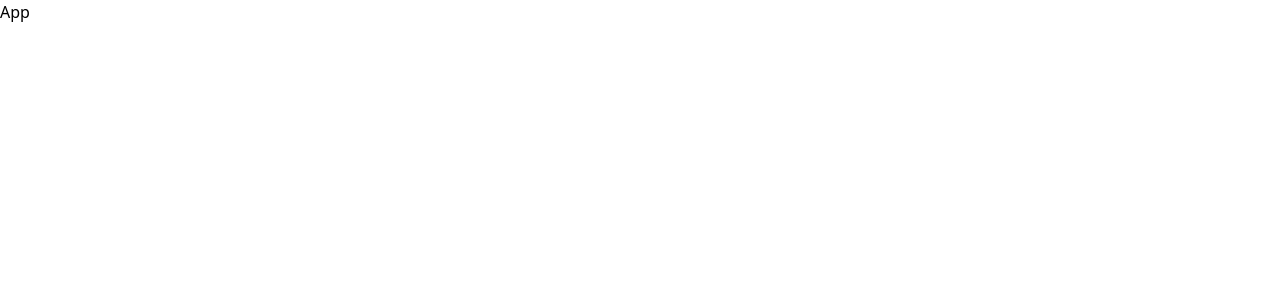
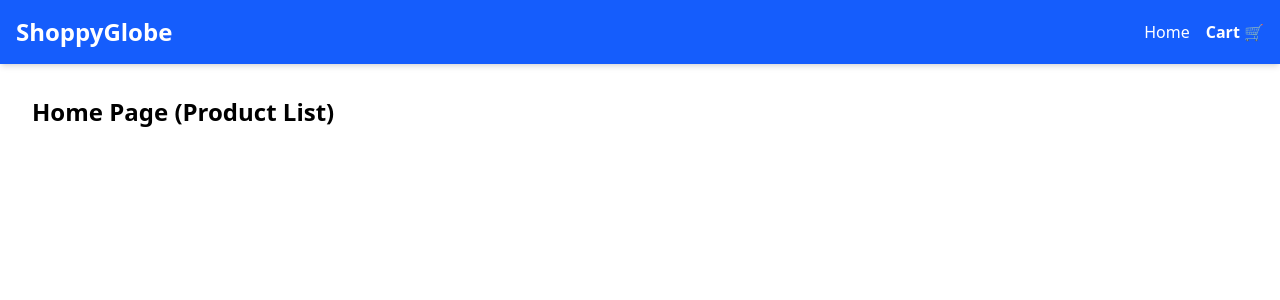
Before and after one commit to AtulMishra001/shoppy-globe, a React (Vite) app: page / in a window 1280 px wide. Shown: the top 300 px of the page. Built offline with nearby package versions, Linux system fonts and the light colour scheme.

Commit message:
Implemented Routing using create browser router and lazy and Suspense

```diff
--- a/src/App.jsx
+++ b/src/App.jsx
@@ -1,9 +1,64 @@
-import React from 'react'
+import React, { Suspense, lazy } from "react";
+import { createBrowserRouter, RouterProvider, Outlet } from "react-router-dom";
+import Header from "./components/Header";
 
-const App = () => {
+const Home = lazy(() => import("./pages/Home"));
+const ProductDetail = lazy(() => import("./pages/ProductDetail"));
+const Cart = lazy(() => import("./pages/Cart"));
+const Checkout = lazy(() => import("./pages/Checkout"));
+const NotFound = lazy(() => import("./pages/NotFound"));
+
+const Layout = () => {
   return (
-    <div>App</div>
-  )
+    <>
+      <Header />
+      <div className="container mx-auto px-4 py-4 min-h-screen">
+        <Suspense
+          fallback={
+            <div className="text-center mt-10 text-xl">
+              Loading ShoppyGlobe...
+            </div>
+          }
+        >
+          <Outlet />
+        </Suspense>
+      </div>
+    </>
+  );
+};
+
+const router = createBrowserRouter([
+  {
+    path: "/",
+    element: <Layout />,
+    errorElement: <NotFound />,
+    children: [
+      {
+        path: "/",
+        element: <Home />,
+      },
+      {
+        path: "/product/:id",
+        element: <ProductDetail />,
+      },
+      {
+        path: "/cart",
+        element: <Cart />,
+      },
+      {
+        path: "/checkout",
+        element: <Checkout />,
+      },
+      {
+        path: "*",
+        element: <NotFound />,
+      },
+    ],
+  },
+]);
+
+function App() {
+  return <RouterProvider router={router} />;
 }
 
-export default App
+export default App;
--- /dev/null
+++ b/src/components/Header.jsx
@@ -0,0 +1,24 @@
+import { Link } from "react-router-dom";
+
+const Header = () => {
+  return (
+    <nav className="bg-blue-600 text-white p-4 shadow-md">
+      <div className="container mx-auto flex justify-between items-center">
+        <Link to="/" className="text-2xl font-bold">
+          ShoppyGlobe
+        </Link>
+
+        <div className="flex gap-4">
+          <Link to="/" className="hover:text-blue-200">
+            Home
+          </Link>
+          <Link to="/cart" className="hover:text-blue-200 font-semibold">
+            Cart 🛒
+          </Link>
+        </div>
+      </div>
+    </nav>
+  );
+};
+
+export default Header;
--- /dev/null
+++ b/src/pages/Cart.jsx
@@ -0,0 +1,4 @@
+const Cart = () => {
+  return <div className="p-4 text-2xl font-bold">Cart Page</div>;
+};
+export default Cart;
--- /dev/null
+++ b/src/pages/Checkout.jsx
@@ -0,0 +1,4 @@
+const Checkout = () => {
+  return <div className="p-4 text-2xl font-bold">Checkout Page</div>;
+};
+export default Checkout;
--- /dev/null
+++ b/src/pages/Home.jsx
@@ -0,0 +1,4 @@
+const Home = () => {
+  return <div className="p-4 text-2xl font-bold">Home Page (Product List)</div>;
+};
+export default Home;
--- /dev/null
+++ b/src/pages/NotFound.jsx
@@ -0,0 +1,21 @@
+import { Link } from "react-router-dom";
+
+const NotFound = () => {
+  return (
+    <div className="flex flex-col items-center justify-center h-screen text-center">
+      <h1 className="text-4xl font-bold text-red-600 mb-4">
+        404 - Page Not Found
+      </h1>
+      <p className="text-gray-600 mb-6">
+        Oops! The page you are looking for does not exist.
+      </p>
+      <Link
+        to="/"
+        className="bg-blue-600 text-white px-4 py-2 rounded hover:bg-blue-700"
+      >
+        Go Back Home
+      </Link>
+    </div>
+  );
+};
+export default NotFound;
--- /dev/null
+++ b/src/pages/ProductDetail.jsx
@@ -0,0 +1,4 @@
+const ProductDetail = () => {
+  return <div className="p-4 text-2xl font-bold">Product Detail Page</div>;
+};
+export default ProductDetail;
```
